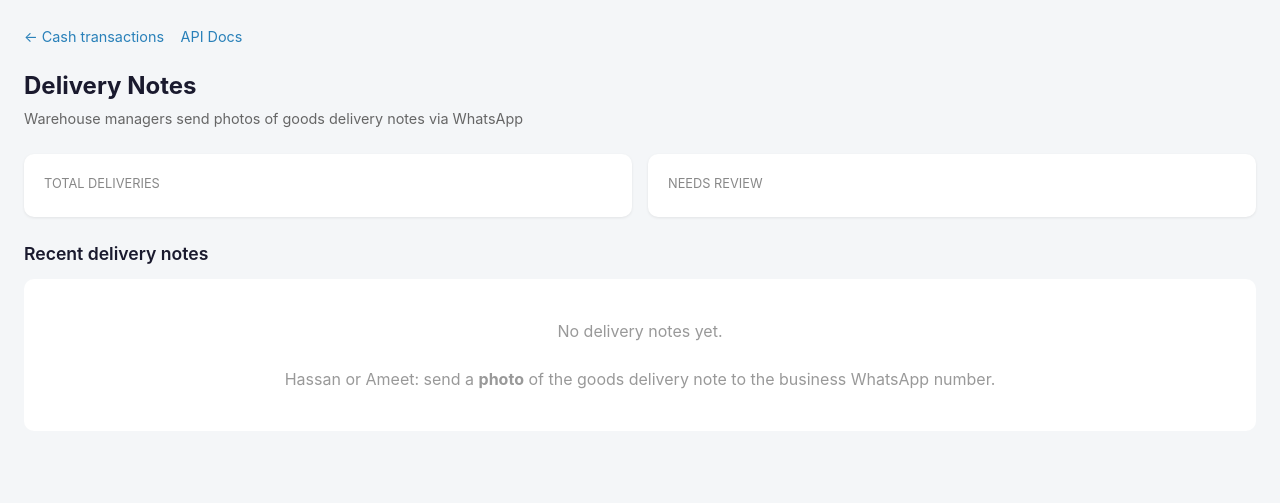
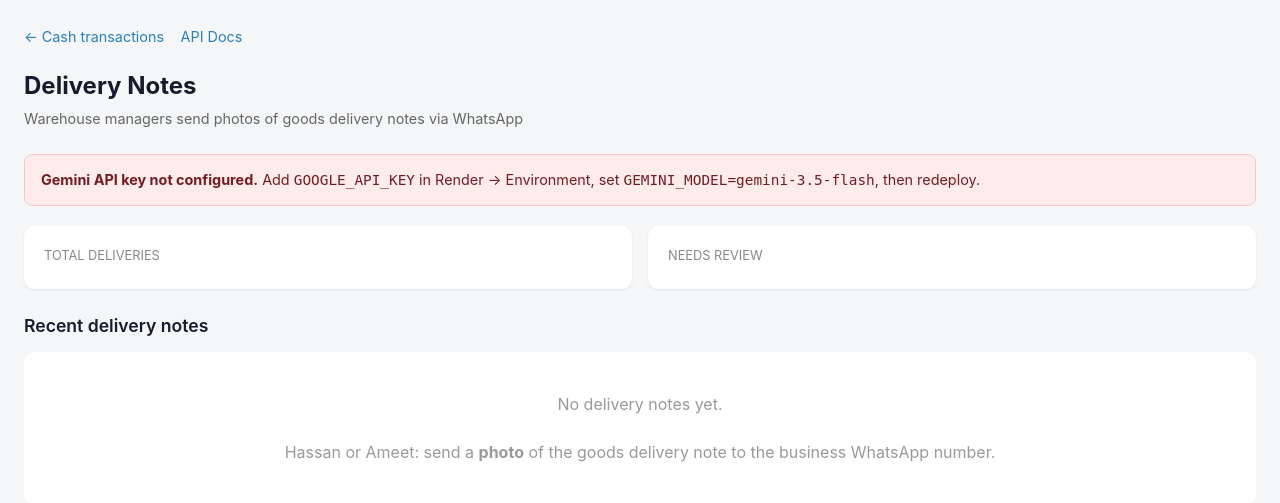
Before and after one commit to sunilraiaiesec-ops/whatsapp-accounting, a FastAPI app: template templates/deliveries.html in a window 1280 px wide. Shown: the top 503 px of the page. Run offline with FastAPI, Linux system fonts and the light colour scheme; the template is opened without the code that fills it, so the values that code supplies are empty; some libraries are stand-ins or nearby versions.

Commit message:
Fix Gemini delivery extraction model and surface errors.
Switch default model to gemini-3.5-flash, handle API failures gracefully,
and show extraction errors on the deliveries dashboard.

Co-authored-by: Cursor <cursoragent@cursor.com>

```diff
--- a/db.py
+++ b/db.py
@@ -142,6 +142,12 @@ def create_tables():
     conn.close()
 
 
+def can_submit_delivery_note(employee: dict) -> bool:
+    role = (employee.get("role") or "").lower()
+    allowed_phrases = ("owner", "warehouse manager")
+    return any(phrase in role for phrase in allowed_phrases)
+
+
 def get_employee_by_phone(phone: str, business_id: int = DEFAULT_BUSINESS_ID):
     normalized = normalize_phone(phone)
     conn = get_db_connection()
--- a/delivery_extractor.py
+++ b/delivery_extractor.py
@@ -7,7 +7,7 @@ from typing import Any, Optional, Tuple
 import httpx
 
 GOOGLE_API_KEY = os.environ.get("GOOGLE_API_KEY")
-GEMINI_MODEL = os.environ.get("GEMINI_MODEL", "gemini-1.5-flash")
+GEMINI_MODEL = os.environ.get("GEMINI_MODEL", "gemini-3.5-flash")
 
 DELIVERY_FIELDS = [
     "document_number",
@@ -133,10 +133,27 @@ async def extract_delivery_note(
 
     async with httpx.AsyncClient(timeout=60.0) as client:
         response = await client.post(url, json=payload)
-        response.raise_for_status()
+        if response.status_code != 200:
+            error_body = response.text
+            empty = {field: None for field in DELIVERY_FIELDS}
+            return empty, {
+                "error": f"Gemini API error {response.status_code}",
+                "details": error_body[:500],
+                "model": GEMINI_MODEL,
+                "caption": caption,
+            }
         data = response.json()
 
-    text = data["candidates"][0]["content"]["parts"][0]["text"]
-    raw = _parse_json_from_text(text)
-    fields = normalize_delivery_fields(raw)
-    return fields, {"raw_response": raw, "caption": caption}
+    try:
+        text = data["candidates"][0]["content"]["parts"][0]["text"]
+        raw = _parse_json_from_text(text)
+        fields = normalize_delivery_fields(raw)
+        return fields, {"raw_response": raw, "caption": caption, "model": GEMINI_MODEL}
+    except (KeyError, IndexError, json.JSONDecodeError) as exc:
+        empty = {field: None for field in DELIVERY_FIELDS}
+        return empty, {
+            "error": f"Failed to parse Gemini response: {exc}",
+            "response": data,
+            "model": GEMINI_MODEL,
+            "caption": caption,
+        }
--- a/main.py
+++ b/main.py
@@ -12,6 +12,7 @@ from db import (
     DEFAULT_BUSINESS_ID,
     create_tables,
     get_db_connection,
+    can_submit_delivery_note,
     get_employee_by_phone,
     message_exists,
     normalize_phone,
@@ -23,6 +24,7 @@ from whatsapp_client import (
     download_whatsapp_media,
     format_confirmation,
     format_delivery_confirmation,
+    format_delivery_unauthorized_reply,
     format_unauthorized_reply,
     send_whatsapp_text,
 )
@@ -52,6 +54,8 @@ def home():
         "stage": "1-team-pilot",
         "parser_version": PARSER_VERSION,
         "features": ["text_transactions", "delivery_note_photos"],
+        "gemini_configured": bool(os.environ.get("GOOGLE_API_KEY")),
+        "gemini_model": os.environ.get("GEMINI_MODEL", "gemini-3.5-flash"),
     }
 
 
@@ -162,6 +166,9 @@ async def whatsapp_webhook(request: Request):
         )
 
     if message_type == "image":
+        if not can_submit_delivery_note(employee):
+            await send_whatsapp_text(sender, format_delivery_unauthorized_reply())
+            return {"status": "rejected_delivery_photo", "sender": sender}
         image = message.get("image", {})
         return await _handle_image_message(
             sender,
@@ -786,7 +793,7 @@ def list_delivery_notes():
             d.client_name, d.delivery_date, d.description, d.quantity,
             d.quantity_unit, d.unit_weight, d.total_weight, d.truck_number,
             d.driver_name, d.driver_phone, d.driver_id_number, d.transporter,
-            d.delivered_at, d.status, d.created_at,
+            d.delivered_at, d.status, d.extraction_raw, d.created_at,
             e.name AS employee_name
         FROM delivery_notes d
         LEFT JOIN employees e ON e.id = d.employee_id
@@ -820,6 +827,7 @@ def list_delivery_notes():
             "delivered_at": row["delivered_at"],
             "status": row["status"],
             "employee_name": row["employee_name"],
+            "extraction_error": (row["extraction_raw"] or {}).get("error"),
             "created_at": str(row["created_at"]),
         }
         for row in rows
@@ -848,7 +856,7 @@ def deliveries_dashboard(request: Request):
             d.id, d.document_number, d.client_name, d.delivery_date,
             d.description, d.quantity, d.quantity_unit, d.total_weight,
             d.truck_number, d.driver_name, d.route_note, d.status,
-            d.created_at, e.name AS employee_name
+            d.extraction_raw, d.created_at, e.name AS employee_name
         FROM delivery_notes d
         LEFT JOIN employees e ON e.id = d.employee_id
         WHERE d.business_id = %s
@@ -861,10 +869,18 @@ def deliveries_dashboard(request: Request):
     cur.close()
     conn.close()
 
+    for row in deliveries:
+        raw = row.get("extraction_raw") or {}
+        row["extraction_error"] = raw.get("error")
+
     return templates.TemplateResponse(
         request,
         "deliveries.html",
-        {"summary": summary, "deliveries": deliveries},
+        {
+            "summary": summary,
+            "deliveries": deliveries,
+            "gemini_configured": bool(os.environ.get("GOOGLE_API_KEY")),
+        },
     )
 
 
--- a/templates/deliveries.html
+++ b/templates/deliveries.html
@@ -57,6 +57,16 @@
     }
     .badge.confirmed { background: #e8f8ef; color: #27ae60; }
     .badge.pending { background: #fef5e7; color: #e67e22; }
+    .alert {
+      background: #fdecea;
+      border: 1px solid #f5c6cb;
+      color: #721c24;
+      padding: 14px 16px;
+      border-radius: 8px;
+      margin-bottom: 20px;
+      font-size: 0.9rem;
+    }
+    .error-hint { color: #c0392b; font-size: 0.75rem; margin-top: 4px; }
     .empty { text-align: center; padding: 40px; color: #999; background: #fff; border-radius: 10px; }
     .section-title { font-size: 1.1rem; margin-bottom: 12px; font-weight: 600; }
   </style>
@@ -69,6 +79,13 @@
 
   <h1>Delivery Notes</h1>
   <p class="subtitle">Warehouse managers send photos of goods delivery notes via WhatsApp</p>
+
+  {% if not gemini_configured %}
+  <div class="alert">
+    <strong>Gemini API key not configured.</strong>
+    Add <code>GOOGLE_API_KEY</code> in Render → Environment, set <code>GEMINI_MODEL=gemini-3.5-flash</code>, then redeploy.
+  </div>
+  {% endif %}
 
   <div class="cards">
     <div class="card">
@@ -116,7 +133,11 @@
         <td>{{ d.driver_name or "—" }}</td>
         <td>{{ d.route_note or "—" }}</td>
         <td>{{ d.employee_name or "—" }}</td>
-        <td><span class="badge {{ d.status }}">{{ d.status }}</span></td>
+        <td><span class="badge {{ d.status }}">{{ d.status }}</span>
+          {% if d.extraction_error %}
+          <div class="error-hint">{{ d.extraction_error }}</div>
+          {% endif %}
+        </td>
       </tr>
       {% endfor %}
     </tbody>
```
Also changed, not shown: whatsapp_client.py (+8 -0 lines), 1 other file.
